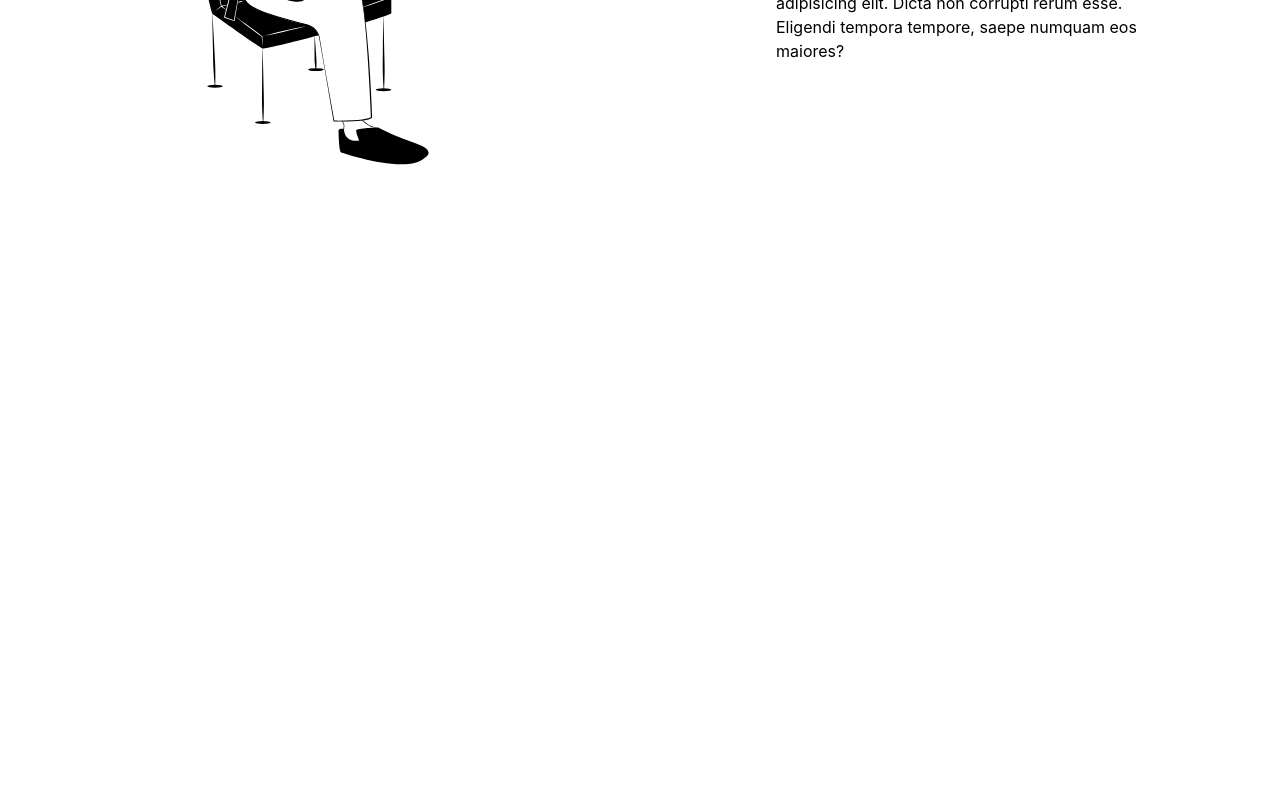
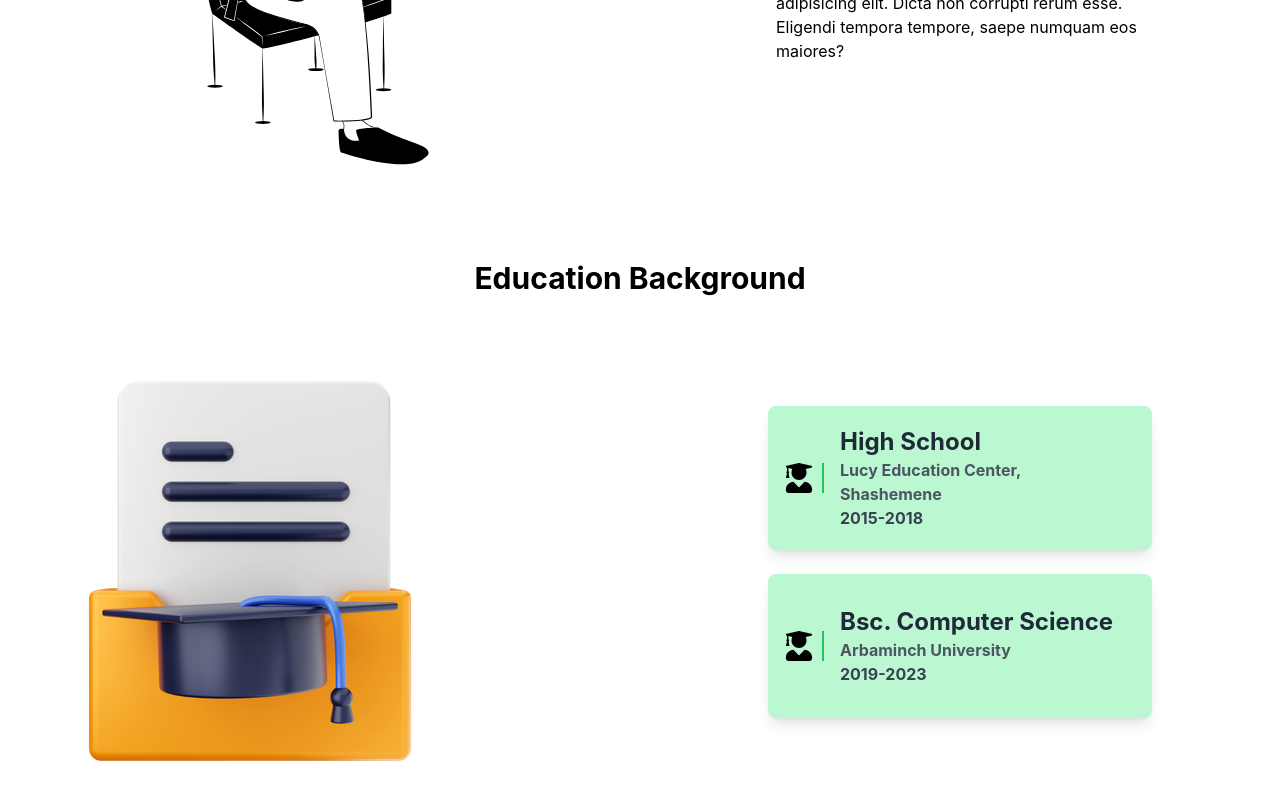
Before and after one commit to NagesoHaile/nageso, a React (Create React App) app: page / in a window 1280 px wide. Shown: the part 1210-2010 px from the top of the page. Before the commit the page ends 1454 px from the top, so only its background shows below. Built offline with nearby package versions, Linux system fonts and the light colour scheme.

Commit message:
education background

```diff
--- a/src/components/About.jsx
+++ b/src/components/About.jsx
@@ -1,12 +1,14 @@
 import React from 'react'
 import about from '../assets/aboutme.svg'
+import education from '../assets/education.png'
+import {FaUserGraduate} from 'react-icons/fa'
 const About = () => {
   return (
     <section id='about' className='overflow-x-hidden'>
         <div>
              <h1 className='text-3xl font-bold text-center'>About Me</h1>
         </div>
-        <div className='flex flex-col md:flex-row space-x-8 '>
+        <div className='flex flex-col md:flex-row md:space-x-8 '>
             <div className='md:w-1/2'>
                <img src={about} alt='web dev ' />
             </div>
@@ -18,6 +20,41 @@ const About = () => {
                 Eligendi tempora tempore, saepe numquam eos maiores?</p>
             </div>
         </div>
+        <div>
+          <div className='py-4'>
+              <h1 className='text-3xl font-bold text-center'>Education Background</h1>
+          </div>
+          <div className='flex flex-col md:flex-row  '>
+            <div className='md:w-1/2'>
+               <img src={education} alt='web dev ' />
+            </div>
+            <div className='md:w-1/2 flex flex-col space-y-6 justify-center items-center '>
+
+               <div className='bg-green-200 w-96 h-36 rounded-lg shadow-lg flex items-center px-4'>
+                   <div className='border-r-2 pr-2 border-green-500'>
+                      <FaUserGraduate size={30}/>
+                   </div>
+                  <div className='flex flex-col px-4'>
+                       <h1 className='text-gray-800 text-2xl font-bold'>High School</h1>
+                       <h3 className='font-bold text-gray-600'>Lucy Education Center, Shashemene</h3>
+                       <h4 className='text-gray-700 font-bold'>2015-2018</h4>
+                  </div>
+               </div>
+               <div className='bg-green-200 w-96 h-36 rounded-lg shadow-lg flex items-center px-4'>
+                 <div className='border-r-2 pr-2 border-green-500'>
+                   <FaUserGraduate size={30}/>
+                 </div>
+                 <div className='flex flex-col px-4'>
+                       <h1 className='text-gray-800 text-2xl font-bold'>Bsc. Computer Science</h1>
+                       <h3 className='font-bold text-gray-600'>Arbaminch University</h3>
+                       <h4 className='text-gray-700 font-bold'>2019-2023</h4>
+                  </div>
+               </div>
+
+
+            </div>
+        </div>
+        </div>
     </section>
   )
 }
```
Also changed, not shown: src/assets/education.png (added).
